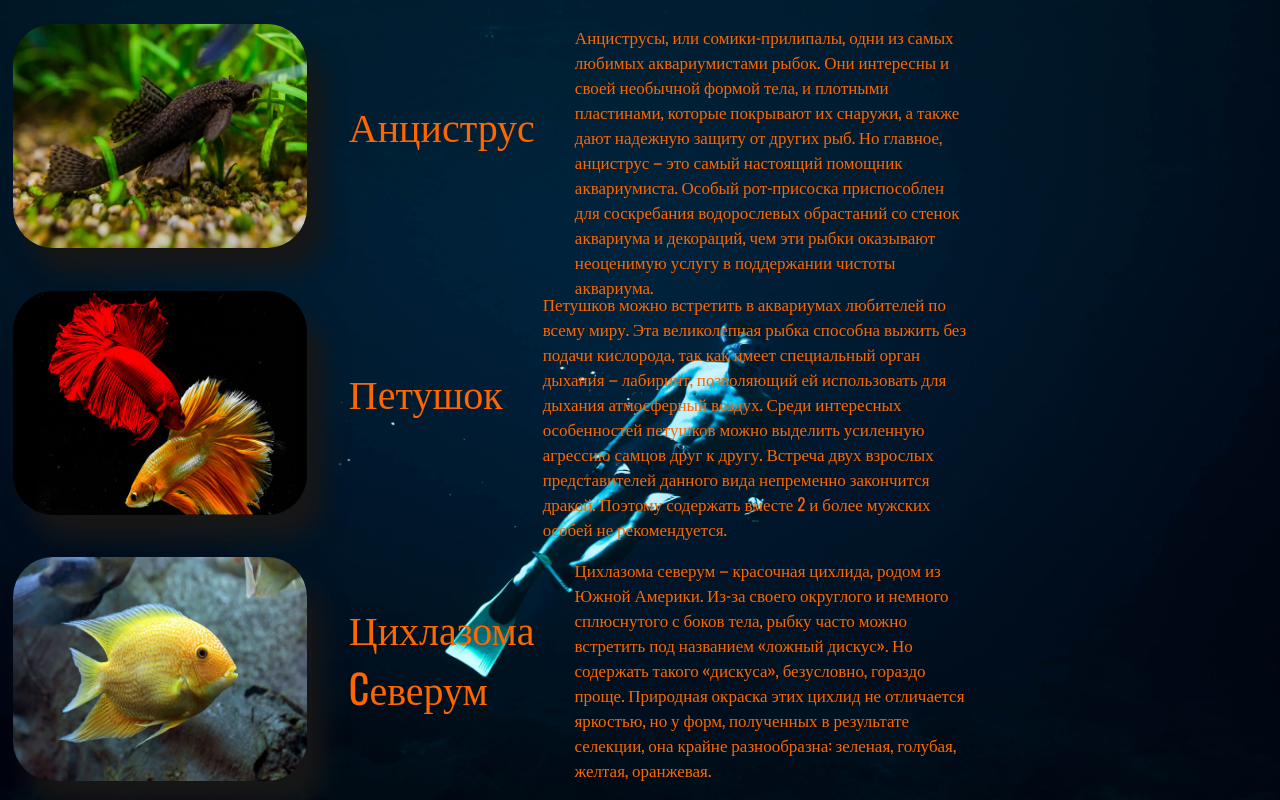
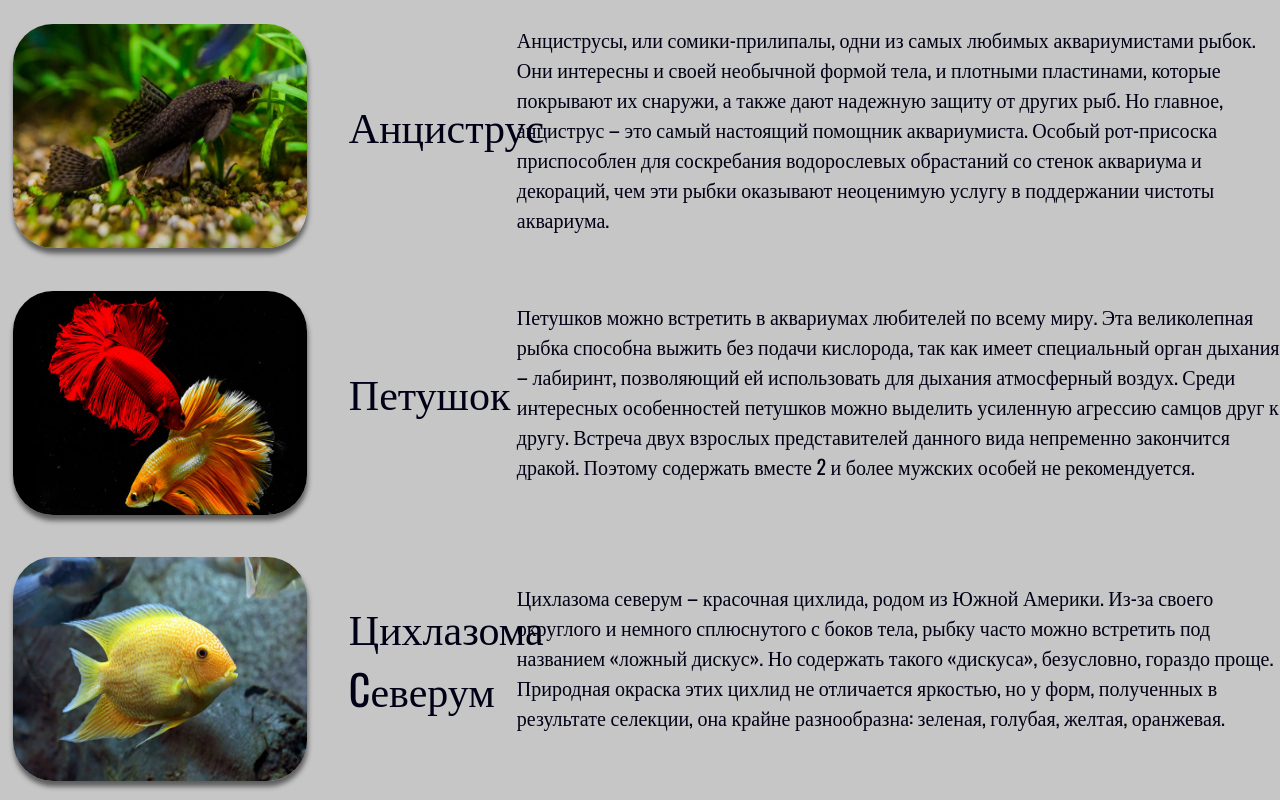
Before and after one commit to Fialex1212/Fishes, a plain HTML site: page fishes/public/index.html in a window 1280 px wide. Drawn offline with nearby package versions, Linux system fonts and the light colour scheme.

Commit message:
Add files via upload

```diff
--- a/fishes/public/index.html
+++ b/fishes/public/index.html
@@ -16,7 +16,7 @@
                 <p class="pName">
                     Анциструс
                 </p>
-                <p class="pDescribing">
+                <p class="pDescription">
                     Анциструсы, или сомики-прилипалы,
                     одни из самых любимых  аквариумистами рыбок.
                     Они интересны и своей  необычной формой тела,
@@ -37,7 +37,7 @@
                 <p class="pName">
                     Петушок
                 </p>
-                <p class="pDescribing">
+                <p class="pDescription">
                     Петушков можно встретить в аквариумах любителей
                     по всему миру. Эта великолепная рыбка способна
                     выжить без подачи кислорода, так как имеет
@@ -57,7 +57,7 @@
                 <p class="pName">
                     Цихлазома Cеверум
                 </p>
-                <p class="pDescribing">
+                <p class="pDescription">
                     Цихлазома северум – красочная цихлида, родом из Южной
                     Америки. Из-за своего округлого и немного сплюснутого
                     с боков тела, рыбку часто можно встретить под названием
--- a/fishes/src/main.css
+++ b/fishes/src/main.css
@@ -8,17 +8,18 @@ html{
 
 body{
     font-family: 'Oswald';
-    color: rgb(255, 102, 0);
+    color: rgb(0, 0, 22);
 }
 
 .page{
     width: 100%;
     height: 100vh;
-    background-image: url(/content/jeremy-bishop-5MvL55-rSvI-unsplash.jpg);
+    background-color: rgb(198, 198, 198);
     background-position-y: center;
     background-size: cover;
     display: flex;
     align-items: center;
+    justify-content: center;
     flex-direction: column;
 }
 
@@ -26,7 +27,7 @@ img{
     width: 23vw;
     height: 28vh;
     border-radius: 5vh;
-    box-shadow: 2vh 3vh 3vh rgb(23, 23, 23);
+    box-shadow: 0.1vh 0.7vh 0.7vh rgb(23, 23, 23, 0.6);
     position: fixed;
     transition: 1s;
 }
@@ -35,7 +36,13 @@ img:hover{
     width: 24vw;
     height: 29vh;
     border-radius: 5vh;
-    box-shadow: 2vh 3vh 3vh rgb(23, 23, 23);
+    box-shadow: 0.2vh 0.7vh 0.7vh rgb(23, 23, 23, 0.7);
+    scale: 104%;
+}
+
+.pName:hover{
+    scale: 110%;
+    color: rgb(6, 0, 53);
     transition: 1s;
 }
 
@@ -54,11 +61,15 @@ img:hover{
 }
 
 .pName{
-    font-size: 40px;
+    font-size: 42px;
     margin-left: 2vh;
+    min-width: 10vw;
+    transition: 1s;
+    cursor: pointer;
 }
 
-.pDescribing{
+.pDescription{
     margin-left: 5vh;
-    font-size: 17px;
+    font-size: 20px;
+    min-width: 60vw;
 }
```
